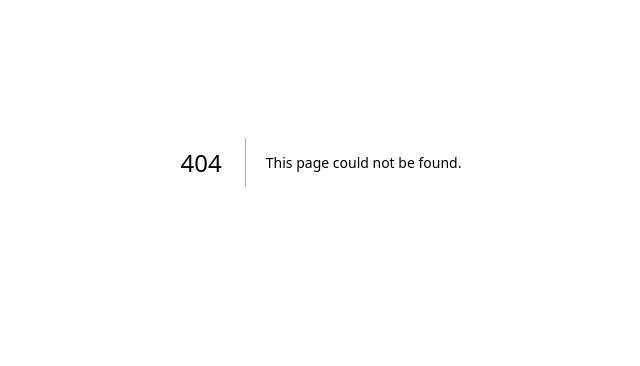
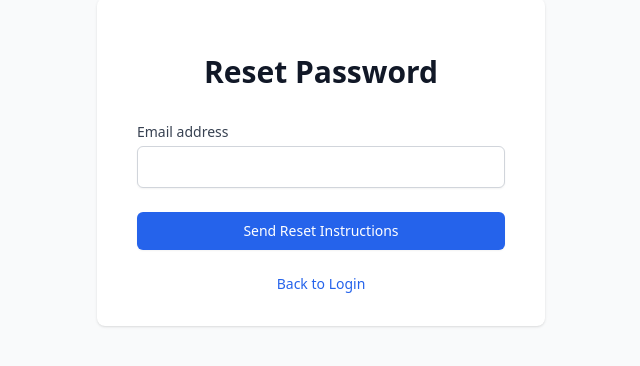
Before and after one commit to jammc89/insurance_verification_app, a Next.js app: page /auth/forgot-password in a window 1280 px wide. Before the commit this address had no page. Shown: the part 238-604 px from the top of the page, without its empty margins (319-959 px from the left). Built offline with nearby package versions, Linux system fonts and the light colour scheme.

Commit message:
Create page.js

```diff
--- /dev/null
+++ b/app/auth/forgot-password/page.js
@@ -0,0 +1,101 @@
+'use client';
+
+import React, { useState } from 'react';
+import { useRouter } from 'next/navigation';
+
+const ForgotPasswordPage = () => {
+  const router = useRouter();
+  const [email, setEmail] = useState('');
+  const [isLoading, setIsLoading] = useState(false);
+  const [message, setMessage] = useState('');
+  const [error, setError] = useState('');
+
+  const handleSubmit = async (e) => {
+    e.preventDefault();
+    setIsLoading(true);
+    setError('');
+    setMessage('');
+
+    try {
+      // Simulate API call
+      await new Promise(resolve => setTimeout(resolve, 1000));
+
+      // For demo, just show success message
+      setMessage('If an account exists with this email, you will receive password reset instructions.');
+
+      // In production, this would:
+      // 1. Generate a reset token
+      // 2. Store it in the database
+      // 3. Send an email with the reset link
+
+    } catch (error) {
+      setError('An error occurred. Please try again.');
+    } finally {
+      setIsLoading(false);
+    }
+  };
+
+  return (
+    <div className="min-h-screen bg-gray-50 flex flex-col justify-center">
+      <div className="max-w-md w-full mx-auto">
+        <div className="bg-white py-8 px-4 shadow sm:rounded-lg sm:px-10">
+          <h2 className="mt-6 text-center text-3xl font-extrabold text-gray-900">
+            Reset Password
+          </h2>
+          <form className="space-y-6 mt-8" onSubmit={handleSubmit}>
+            <div>
+              <label htmlFor="email" className="block text-sm font-medium text-gray-700">
+                Email address
+              </label>
+              <div className="mt-1">
+                <input
+                  id="email"
+                  name="email"
+                  type="email"
+                  required
+                  value={email}
+                  onChange={(e) => setEmail(e.target.value)}
+                  className="appearance-none block w-full px-3 py-2 border border-gray-300 rounded-md shadow-sm focus:outline-none focus:ring-blue-500 focus:border-blue-500"
+                />
+              </div>
+            </div>
+
+            {error && (
+              <div className="text-red-600 text-sm">
+                {error}
+              </div>
+            )}
+
+            {message && (
+              <div className="text-green-600 text-sm">
+                {message}
+              </div>
+            )}
+
+            <div>
+              <button
+                type="submit"
+                disabled={isLoading}
+                className="w-full flex justify-center py-2 px-4 border border-transparent rounded-md shadow-sm text-sm font-medium text-white bg-blue-600 hover:bg-blue-700 focus:outline-none focus:ring-2 focus:ring-offset-2 focus:ring-blue-500 disabled:opacity-50"
+              >
+                {isLoading ? 'Sending...' : 'Send Reset Instructions'}
+              </button>
+            </div>
+
+            <div className="text-sm text-center">
+              <button
+                type="button"
+                onClick={() => router.push('/auth/login')}
+                className="font-medium text-blue-600 hover:text-blue-500"
+              >
+                Back to Login
+              </button>
+            </div>
+          </form>
+        </div>
+      </div>
+    </div>
+  );
+};
+
+export default ForgotPasswordPage;
```
